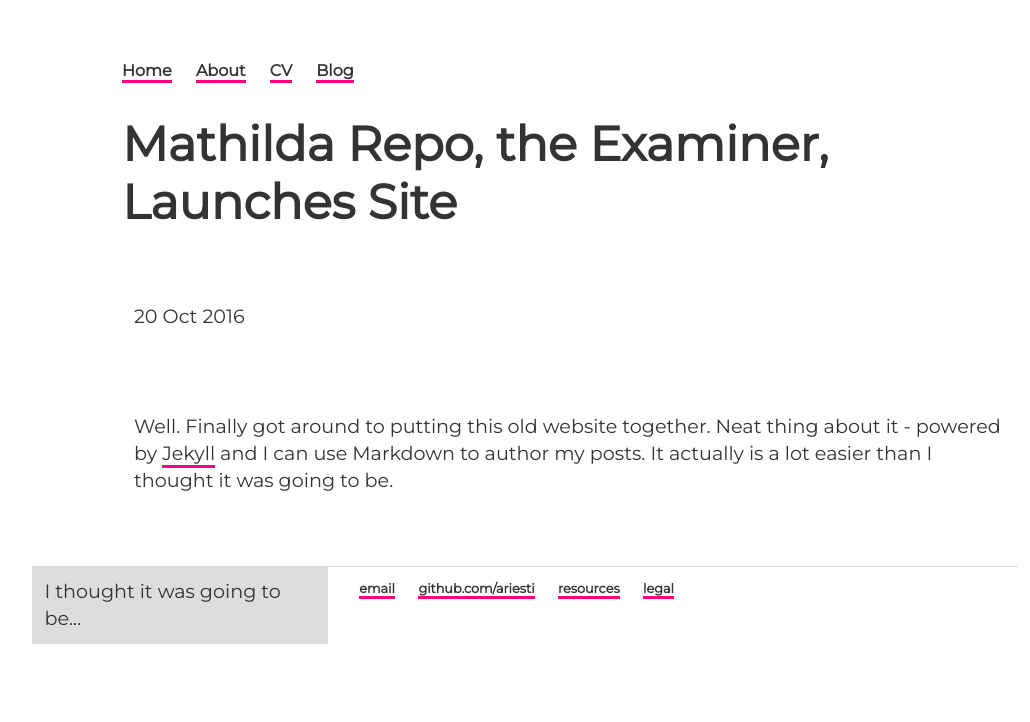
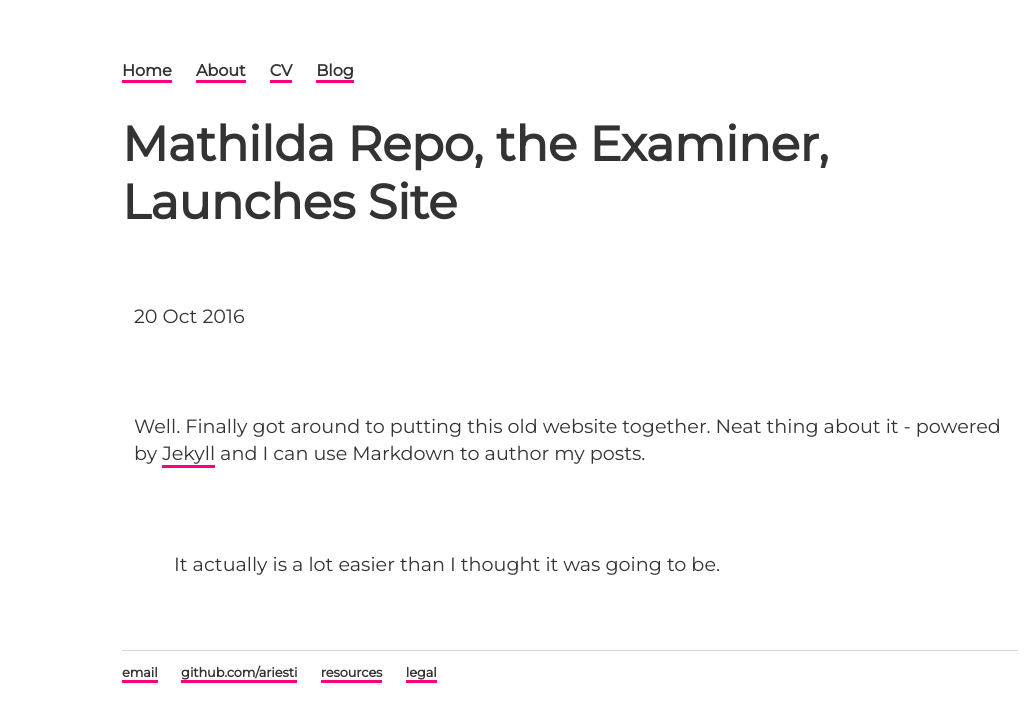
Before and after one commit to ariesti/ariesti.github.io, a Jekyll site: the page built from _posts/2016-10-20-mathilda-repo-site-launched.md, in a window 1280 px wide. Shown: the top 722 px of the page, without its empty margins (70-1100 px from the left). Built offline with Jekyll 4.4.1, drawn with Linux system fonts in a browser that asks for light colours.

Commit message:
Update 2016-10-20-mathilda-repo-site-launched.md

```diff
--- a/_posts/2016-10-20-mathilda-repo-site-launched.md
+++ b/_posts/2016-10-20-mathilda-repo-site-launched.md
@@ -4,6 +4,6 @@
 date: 2016-10-20
 ---
 
-Well. Finally got around to putting this old website together. Neat thing about it - powered by [Jekyll](http://jekyllrb.com) and I can use Markdown to author my posts. It actually is a lot easier than I thought it was going to be.
+Well. Finally got around to putting this old website together. Neat thing about it - powered by [Jekyll](http://jekyllrb.com) and I can use Markdown to author my posts.
 
-<p class="pull-left">I thought it was going to be...</p>
+> It actually is a lot easier than I thought it was going to be.
```
